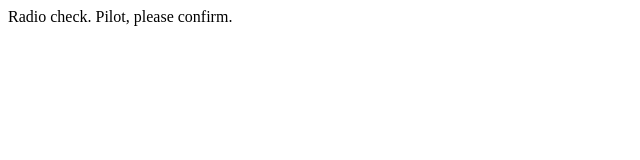
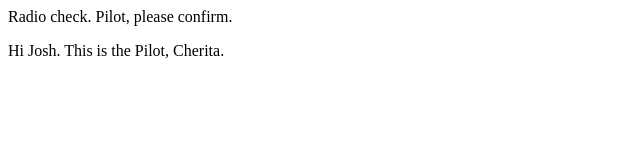
Before and after one commit to lcplloreg/communication-log, a plain HTML site: page index.html in a window 1280 px wide. Shown: the whole page, without its empty margins (0-640 px from the left). Drawn offline with Linux system fonts and the light colour scheme.

Commit message:
added a second line

```diff
--- a/index.html
+++ b/index.html
@@ -1,5 +1,6 @@
 <html>
 <body>
    <p>Radio check. Pilot, please confirm.</p>
+   <p>Hi Josh. This is the Pilot, Cherita.</p>
 </body>
 </html>
```
